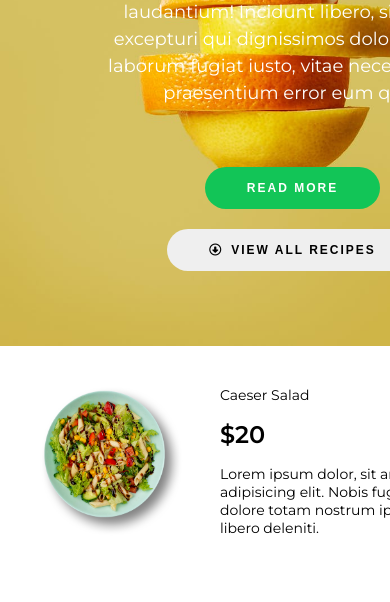
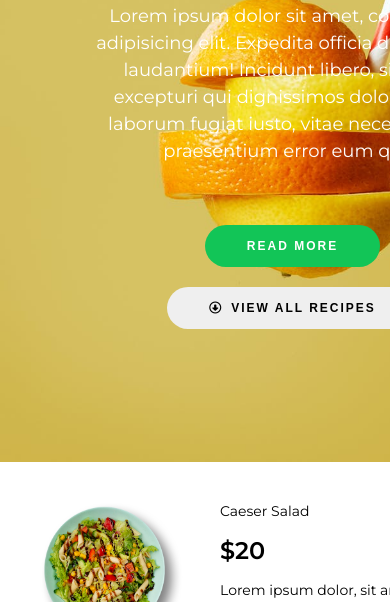
Before and after one commit to ritik-kharbanda-pegs/html-task, a plain HTML site: page index.html in a window 390 px wide. Shown: the part 498-1100 px from the top of the page. Drawn offline with Linux system fonts and the light colour scheme.

Commit message:
modified media queries

```diff
--- a/stylesheet.css
+++ b/stylesheet.css
@@ -18,7 +18,7 @@ body {
 /* navbar classes */
 
 .navbar {
-  position: fixed;
+  position: absolute;
   width: 100%;
   padding: 30px 0;
   z-index: 2;
@@ -80,7 +80,7 @@ form {
 .first-section {
   display: flex;
   background-image: url("images/bg-image.jpeg");
-  height: 85vh;
+  height: 50rem;
   background-size: cover;
   background-repeat: no-repeat;
   background-position: 0px -1000px;
@@ -197,7 +197,8 @@ form {
 /* tablets and ipads */
 @media only screen and (min-device-width: 768px) and (max-device-width: 1024px) {
   .first-section {
-    background-position: 0px -510px;
+    background-position: 0px -250px;
+    height: 40rem;
   }
 
   .section-pos {
@@ -244,9 +245,10 @@ form {
 }
 
 /* mobile phones */
-@media (min-width: 481px) and (max-width: 767px) {
+@media only screen and (min-width: 481px) and (max-width: 767px) {
   .first-section {
     background-position: 0 0px;
+    height: 50rem;
   }
 
   .heading {
@@ -271,12 +273,12 @@ form {
   }
 }
 
-@media (min-width: 320px) and (max-width: 480px) {
+@media only screen and (min-width: 320px) and (max-width: 480px) {
 
   .first-section{
     background-position: 0px 0px;
     width: 150%;
-    height: 100vh;
+    height: 60rem;
   }
 
   .row{
@@ -286,9 +288,10 @@ form {
 }
 
 /* desktop */
-@media (min-width: 1025px) and (max-width: 1280px) {
+@media only screen and (min-width: 1025px) and (max-width: 1280px) {
   .first-section{
       background-position: 0 -600px;
+      height: 40rem;
   }
 
   .column{
```
